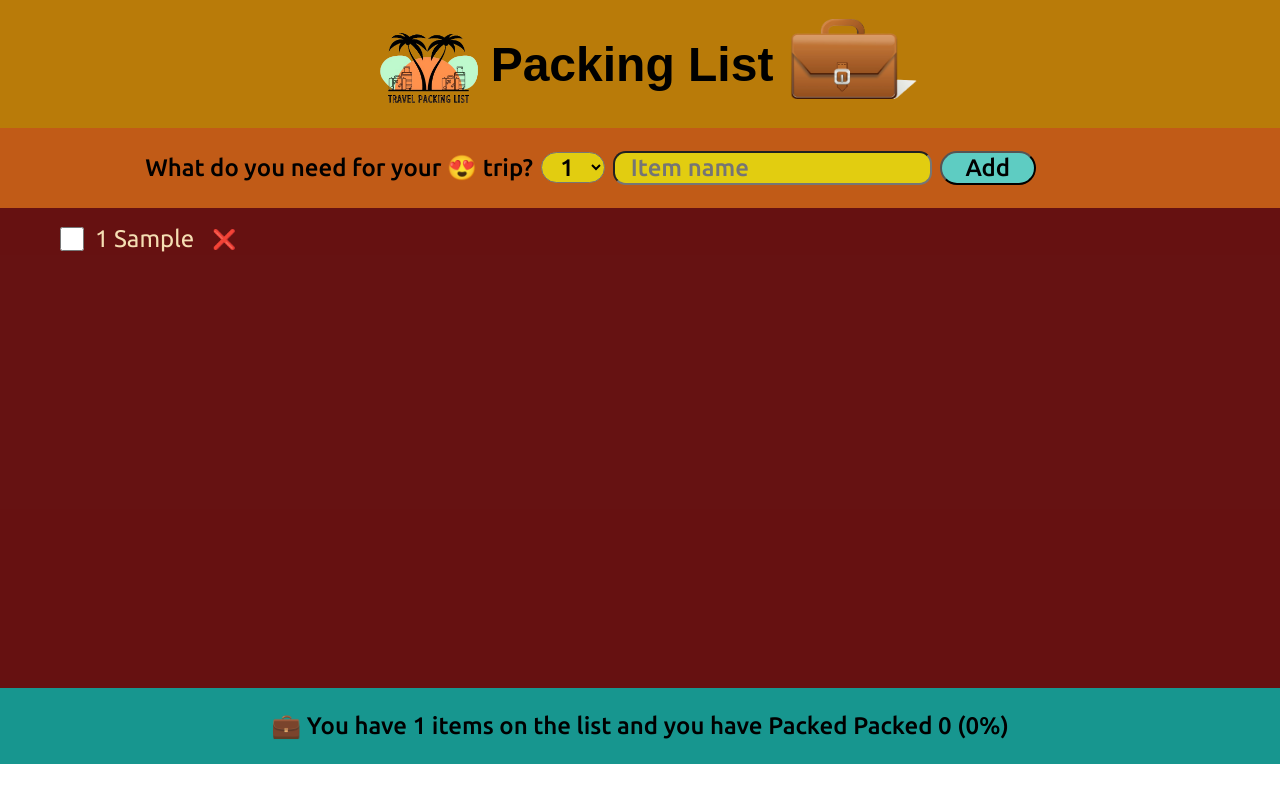
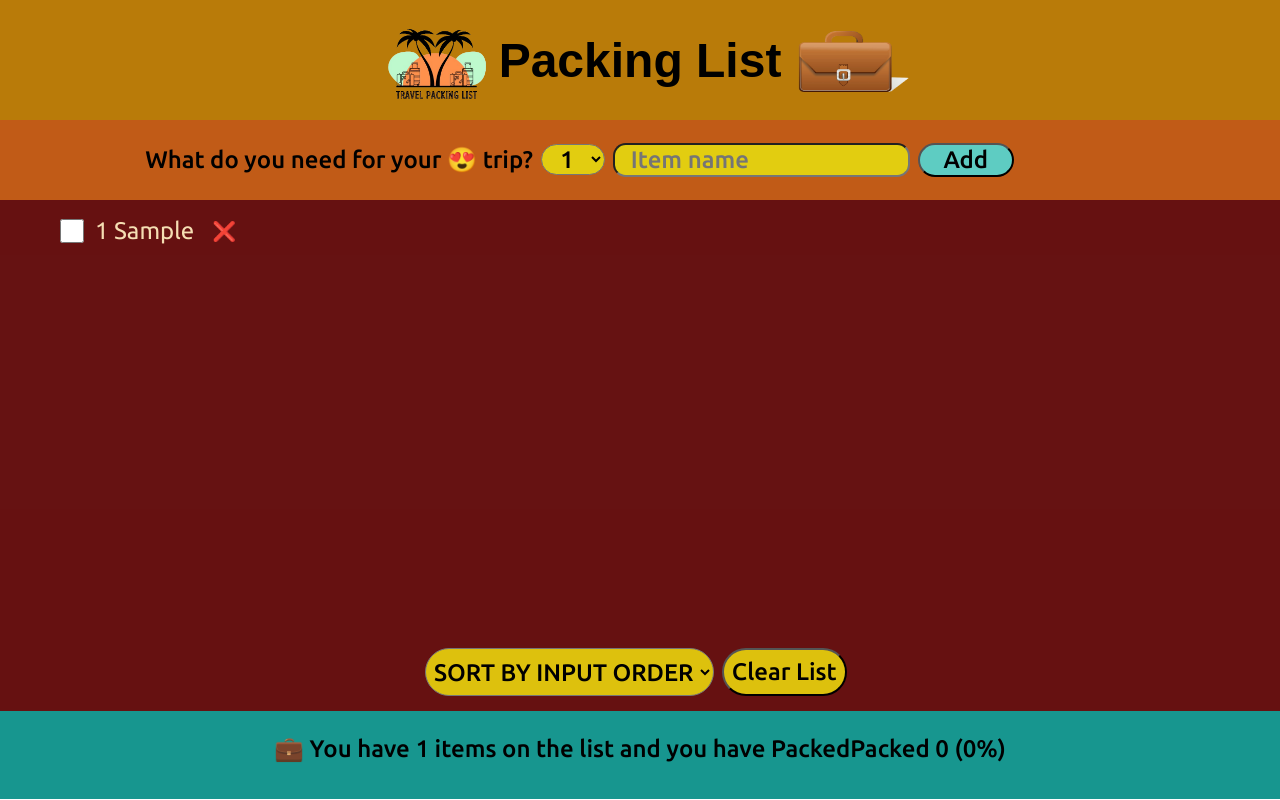
Before and after one commit to SYEDawais77/travel-list, a React (Create React App) app: page / in a window 1280 px wide. Both pictures are taken after typing "Sample" into the empty fields and a click on the button "Add". Built offline with nearby package versions, Linux system fonts and the light colour scheme; the HTML template or start-up script is replaced by a standard one; a web font is replaced by a local one.

Commit message:
Updates the Features

```diff
--- a/src/App.js
+++ b/src/App.js
@@ -13,6 +13,10 @@ function App() {
 
   function handleRemoveItem(id) {
     setItems((items) => items.filter((item) => item.id !== id));
+  }
+
+  function handleClearList(){
+    setItems([]);
   }
 
   function handleToggleItem(id) {
@@ -31,6 +35,7 @@ function App() {
         itemsArray={items}
         onDeleteItem={handleRemoveItem}
         onToggleItem={handleToggleItem}
+        onClearList={handleClearList}
       />
       <Stats  itemsArray={items} />
     </>
--- a/src/Components/PackingList.js
+++ b/src/Components/PackingList.js
@@ -1,3 +1,4 @@
+import { useState } from "react";
 import React from "react";
 
 // const initialItems = [
@@ -8,11 +9,23 @@ export default function PackingList({
   itemsArray,
   onDeleteItem,
   onToggleItem,
-}) {
+  onClearList,
+})
+{
+  const [sortBy, setSortBy] = useState("input");
+
+  let sortedItems = itemsArray
+
+  if(sortBy === "input") sortedItems = itemsArray
+
+  if(sortBy === "description") sortedItems = itemsArray.slice().sort((a, b) => a.description.localeCompare(b.description))
+
+  if(sortBy === "packed") sortedItems = itemsArray.slice().sort((a, b) => Number(a.packed) - Number(b.packed))
+
   return (
     <div className="packing-list">
       <ul>
-        {itemsArray.map((item) => (
+        {sortedItems.map((item) => (
           <li key={item.id}>
             <input
               type="checkbox"
@@ -39,6 +52,14 @@ export default function PackingList({
           </li>
         ))}
       </ul>
+      {sortedItems.length > 0 ? <div className="action">
+        <select value={sortBy}  onChange={(e) => setSortBy(e.target.value)}>
+          <option value="input">SORT BY INPUT ORDER</option>
+          <option value="description">SORT BY NAME</option>
+          <option value="packed">SORT BY PACKED</option>
+        </select>
+        <button onClick={onClearList}>Clear List</button>
+      </div> : null}
     </div>
   );
 }
--- a/src/Components/Stats.js
+++ b/src/Components/Stats.js
@@ -10,17 +10,23 @@ export default function Stats({ itemsArray }) {
       let packedItems = itemsArray.filter((item) => item.packed === true);
       let totalItems = itemsArray.length;
       let percentage = (packedItems.length / totalItems) * 100;
-      return `${percentage.toFixed()}%`;
+      return `${percentage.toFixed()}`;
     } else {
       return "0%";
     }
   }
   return (
     <div className="stats-container">
-      <p>
-        💼 You have {itemsArray.length} items on the list and you have Packed{" "}
-        {PackedItems()} ({PackedItemsPercentage()}){" "}
-      </p>
+      {itemsArray.length === 0 ? (
+        <p>Start Adding required items to your packing list 🧳</p>
+      ) : PackedItemsPercentage() === "100" ? (
+        <p>Everything done. Ready to go ✈️</p>
+      ) : (
+        <p>
+          💼 You have {itemsArray.length} items on the list and you have Packed
+          {PackedItems()} ({PackedItemsPercentage()}%)
+        </p>
+      )}
     </div>
   );
 }
--- a/src/index.css
+++ b/src/index.css
@@ -1,7 +1,9 @@
 @import url(https://fonts.googleapis.com/css2?family=Kdam+Thmor+Pro&display=swap);
 @import url(https://fonts.googleapis.com/css2?family=Ubuntu:ital,wght@0,300;0,400;0,500;0,700;1,300;1,400;1,500;1,700&display=swap);
 
-
+*{
+  box-sizing: border-box;
+}
 body {
   margin: 0;
   padding: 0;
@@ -10,10 +12,12 @@ body {
 .logo {
   display: flex;
   font-family: "Kdam Thmor Pro", sans-serif;
-  font-size: clamp(1.5rem, 0.5rem, 1.5rem);
+  font-size: clamp(1.5rem, 0.5vw, 1.5rem);
   font-weight: bold;
   background-color: rgb(185, 123, 9);
   justify-content: center;
+  height: 15vh;
+  align-items: center;
 }
 .logo h1 {
   padding: 0;
@@ -28,9 +32,9 @@ body {
 }
 .briefcase {
   width: 8rem;
-  height: 5rem;
+  height: 4rem;
   padding-left: 1rem;
-  padding-top: 1.2rem;
+  padding-top: 0.2rem;
 }
 
 .user-input {
@@ -40,14 +44,16 @@ body {
   align-items: center;
   justify-content: center;
   background-color: rgb(193, 91, 23);
-  height: 5rem;
+  height: 10vh;
   font-family: "Ubuntu", sans-serif;
-  font-size: clamp(1.5rem, 1.5rem, 1.5rem);
+  font-size: clamp(1.5rem, 1.5vw + 0.5rem, 1.5rem);
   font-weight: 500;
 }
 
 .user-input span {
+  font-size: clamp(0.5rem, 1.5rem, 1.5rem);
   padding-right: 0.5rem;
+
 }
 
 .drop-down {
@@ -77,7 +83,8 @@ body {
 
 .packing-list {
   background-color: rgba(94, 5, 5, 0.95);
-  height: 60vh;
+  height: 63.9vh;
+  position: relative;
 }
 
 .packing-list ul {
@@ -121,10 +128,46 @@ body {
   margin-left: 0.75rem;
 }
 
+.action {
+ position: absolute;
+ bottom: 15px;
+ right: 0;
+ left: 0;
+ display: flex;
+ justify-content: center;
+}
+
+.action select{
+  font-family: "Ubuntu", sans-serif;
+  font-size: clamp(1.5rem, 0.5vw + 0.1rem, 1.5rem);
+  font-weight: 500;
+  background-color: rgba(228, 203, 13, 0.95);
+  border-radius: 2rem;
+  width: fit-content;
+  margin-right: 0.5rem;
+  text-align: center;
+  padding: 0.2rem;
+}
+
+.action button{
+  font-family: "Ubuntu", sans-serif;
+  font-size: clamp(1.5rem, 1.5vw + 0.5rem, 1.5rem);
+  font-weight: 500;
+  background-color: rgba(228, 203, 13, 0.95);
+  border-radius: 2rem;
+  width: fit-content;
+  margin-right: 0.5rem;
+  text-align: center;
+  padding: 0.5rem;
+}
+
+
+
 .stats-container {
   background-color: rgba(11, 145, 138, 0.95);
   padding: 0;
   margin: 0;
+  height: 11vh;;
 }
 
 .stats-container p{
@@ -162,8 +205,6 @@ body {
   .user-input {
     display: flex;
     flex-direction: column;
-    align-items: center;
-    justify-content: center;
     background-color: rgb(193, 91, 23);
     height: 4rem;
     font-family: "Ubuntu", sans-serif;
@@ -171,9 +212,9 @@ body {
     font-weight: 500;
   }
 
+
   .user-input span {
     padding-right: 0.5rem;
-    font-size: 1.2rem;
   }
 
   .drop-down {
```
Also changed, not shown: 1 other file (tests, documents, lock files or other folders).
